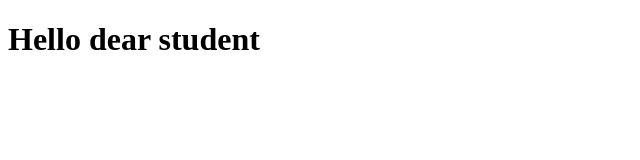
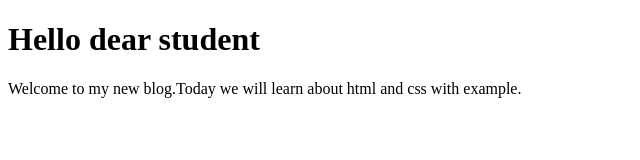
Before and after one commit to r-dx/r-dx, a plain HTML site: page index.html in a window 1280 px wide. Shown: the whole page, without its empty margins (0-640 px from the left). Drawn offline with Linux system fonts and the light colour scheme.

Commit message:
second commit

```diff
--- a/index.html
+++ b/index.html
@@ -7,5 +7,6 @@
 </head>
 <body>
     <h1>Hello dear student</h1>
+    <p> Welcome to my new blog.Today we will learn about html and css with example. </p>
 </body>
 </html>
```
